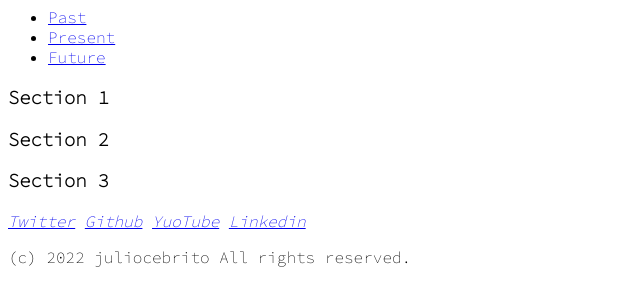
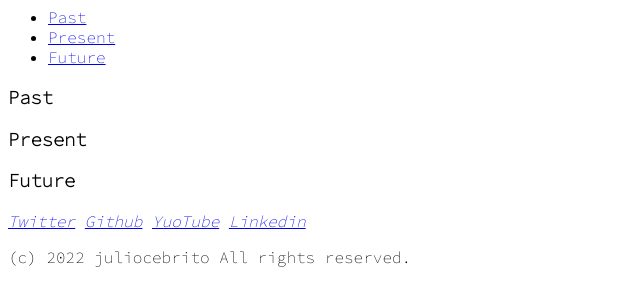
Before and after one commit to juliocebrito/juliocebrito.github.io, a plain HTML site: page index.html in a window 1280 px wide. Shown: the part 89-394 px from the top of the page, without its empty margins (0-640 px from the left). Drawn offline with Linux system fonts and the light colour scheme.

Commit message:
Update index.html

```diff
--- a/index.html
+++ b/index.html
@@ -27,17 +27,17 @@
     <main>
       <section id=section1>
           <article>
-              <h1>Section 1</h1>
+              <h1>Past</h1>
           </article>
       </section>
       <section id=section2>
           <article>
-              <h1>Section 2</h1>
+              <h1>Present</h1>
           </article>
       </section>
       <section id=section3>
           <article>
-              <h1>Section 3</h1>
+              <h1>Future</h1>
           </article>
       </section>
     </main>
```
